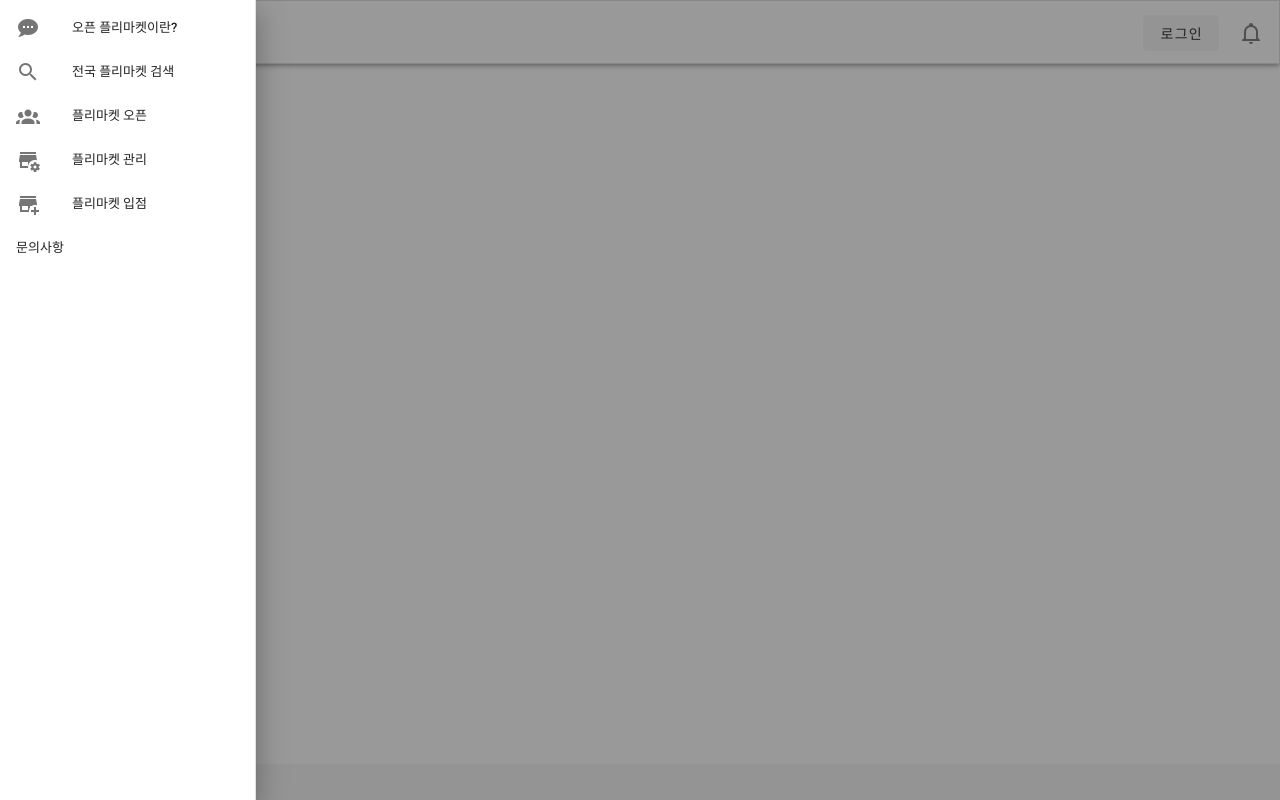
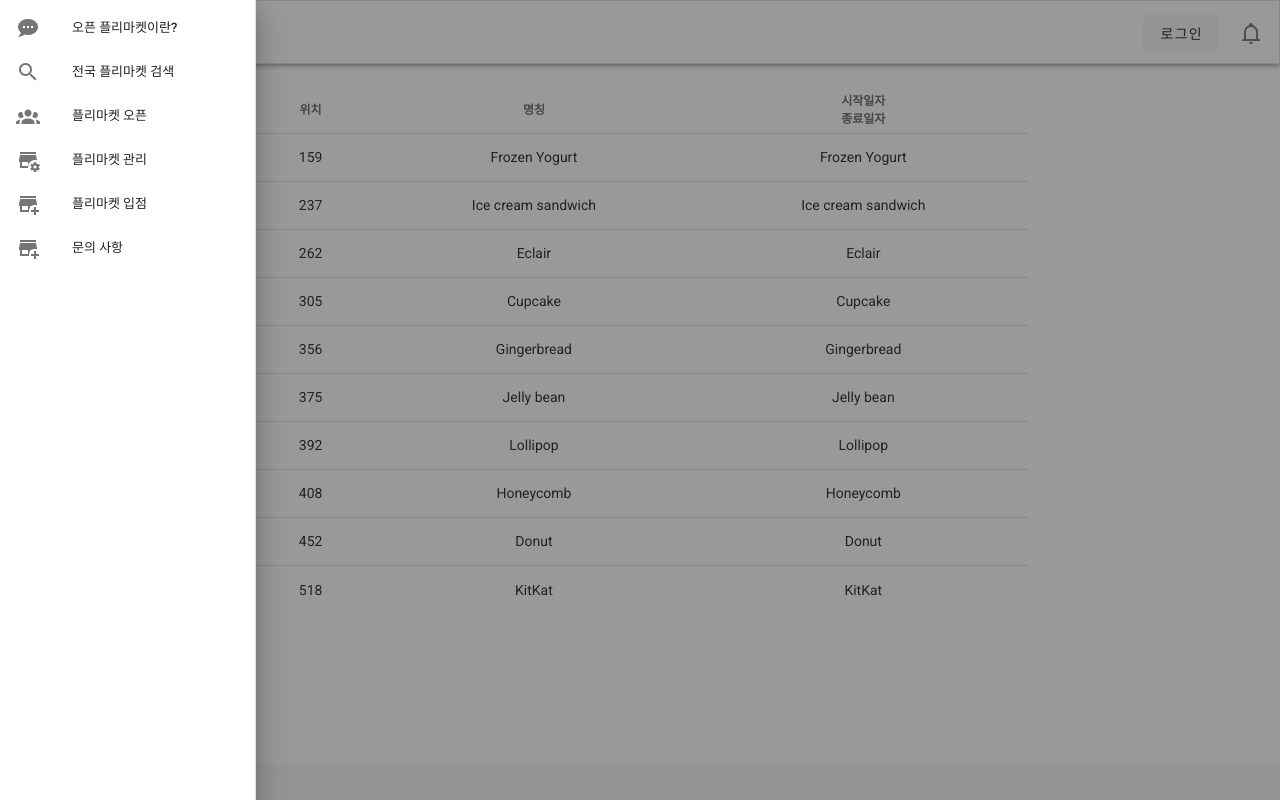
Before and after one commit to KimSeangHa/open-flea-market, a Vue app: page /searchMarket in a window 1280 px wide. Both pictures are taken after a click on the button 29 px from the left and 33 px from the top of the page. Built offline with nearby package versions, Linux system fonts and the light colour scheme.

Commit message:
404 notFound Page making and etc..

```diff
--- a/src/App.vue
+++ b/src/App.vue
@@ -48,9 +48,9 @@
       >
         <v-list-item-group
           v-model="group"
-          active-class="deep-purple--text text--accent-4"
+          active-class="deep-purple--text text--accent-4 font-weight-bold"
         >
-          <v-list-item>
+          <v-list-item id="list-menu-1" @click="menuSelected(1)">
             <v-list-item-icon>
                <v-icon>mdi-chat-processing</v-icon>
             </v-list-item-icon>
@@ -59,7 +59,7 @@
             </v-list-item-content>
           </v-list-item>
 
-          <v-list-item>
+          <v-list-item @click="menuSelected(2)">
             <v-list-item-icon>
                <v-icon>mdi-magnify</v-icon>
             </v-list-item-icon>
@@ -68,7 +68,7 @@
             </v-list-item-content>
           </v-list-item>
 
-           <v-list-item>
+           <v-list-item @click="menuSelected(3)">
             <v-list-item-icon>
                <v-icon>mdi-account-group</v-icon>
             </v-list-item-icon>
@@ -77,7 +77,7 @@
             </v-list-item-content>
           </v-list-item>
 
-           <v-list-item>
+           <v-list-item @click="menuSelected(4)">
             <v-list-item-icon>
                <v-icon>mdi-store-cog</v-icon>
             </v-list-item-icon>
@@ -86,7 +86,7 @@
             </v-list-item-content>
           </v-list-item>
 
-          <v-list-item>
+          <v-list-item @click="menuSelected(5)">
             <v-list-item-icon>
                <v-icon>mdi-store-plus</v-icon>
             </v-list-item-icon>
@@ -95,8 +95,13 @@
             </v-list-item-content>
           </v-list-item>
 
-          <v-list-item>
-            <v-list-item-title>문의사항</v-list-item-title>
+          <v-list-item @click="menuSelected(6)">
+            <v-list-item-icon>
+               <v-icon>mdi-store-plus</v-icon>
+            </v-list-item-icon>
+            <v-list-item-content>
+              <v-list-item-title>문의 사항</v-list-item-title>
+            </v-list-item-content>
           </v-list-item>
         </v-list-item-group>
       </v-list>
@@ -149,14 +154,26 @@ export default {
     group: null
   }),
 
+  methods: {
+    menuSelected(menuNumber) {
+      this.$store.commit("common/setMenuNumber", menuNumber);
+    }
+  },
+
+  mounted() {
+    document.getElementById("list-menu-1")
+
+  },
   watch: {
     group () {
       this.drawer = false
     },
   },
+
   computed: {
     ...mapState({
       mainSearchBar: state => state.common.mainSearchBar,
+      menuNumber: state => state.menuNumber
     }),
   }
 };
--- a/src/components/account/loginForm.vue
+++ b/src/components/account/loginForm.vue
@@ -39,9 +39,12 @@ export default {
     mounted() {
         // kakao init
         window.Kakao.init(this.client_id)
+
     },
     methods: {
         kakaoLogin() {
+            const self = this;
+
              // javascript Key
             if (window.Kakao.Auth.getAccessToken()) {
                 window.Kakao.API.request({
@@ -90,6 +93,8 @@ export default {
                                             // 1-1. DB에 email이 존재할 경우 jwt token 값 저장
                                                 // 저장 후 main 페이지로 이동
                                             // 1-2. DB에 email이 없을 경우 registerForm으로 이동
+
+                                        self.$router.push("register")
                                     },
                                     fail: function (error) {
                                         console.log("login Error");
--- a/src/components/account/registerForm.vue
+++ b/src/components/account/registerForm.vue
@@ -35,8 +35,8 @@
             ></v-checkbox>
 
             <v-btn
-                color="success"
-                class="mr-4"
+                color="#6200ea"
+                class="mr-4 register-btn"
                 @click="registerProcess()"
             >
                 회원가입
@@ -102,4 +102,9 @@ export default {
     max-width: 30rem;
 }
 
+.register-btn {
+    color: #fff !important;
+    opacity: 0.6;
+    background-color: #ece0fc;
+}
 </style>
--- a/src/router/index.js
+++ b/src/router/index.js
@@ -29,13 +29,24 @@ const routes = [
   //------- 회원가입
   {
     path: '/register',
-    name: 'register',
+    name: 'Register',
     component: function () {
       return import('../views/account/register.vue')
     }
   },
+  // ------- 마켓 조회
+  {
+    path: "/searchMarket",
+    name: "SearchMarket",
+    component: () => import("../views/market/searchMarket.vue")
+  },
 
-
+  // ------- 404 NotFound Page Error Handle
+  {
+    path: "*",
+    name: "NotFound",
+    component: () => import("../views/error/notFound.vue")
+  }
 ]
 
 const router = new VueRouter({
--- a/src/store/modules/common.js
+++ b/src/store/modules/common.js
@@ -2,7 +2,8 @@ const common = {
     namespaced: true,
     state: {
         device: "",
-        mainSearchBar: true // main Search Bar 표시 유무
+        mainSearchBar: true, // main Search Bar 표시 유무
+        menuNumber: 1 // menu Select Number
     },
     getters: {
         GET_DEVICE: state => state.device
@@ -10,6 +11,9 @@ const common = {
     mutations: {
         setMainSearchBar(state, payload) {
             state.mainSearchBar = payload
+        },
+        setMenuNumber(state, payload) {
+            state.menuNumber = payload
         }
     }
 };
--- /dev/null
+++ b/src/views/error/notFound.vue
@@ -0,0 +1,42 @@
+<template>
+  <div class="NotFound justify-center text-center main-container margin-0-auto" style="padding-top: 30px;">
+    <v-container>
+      <v-layout row wrap>
+        <v-flex xs12>
+          <v-card height="400" color="transparent" flat>
+            <div class="display-3 mt-5">Page not found.</div>
+            <div class="grey--text lighten-5" style="margin-top: 10px;">
+              해당 페이지는 존재하지 않습니다.
+            </div>
+            <div class="paragraph-text mt-2">
+              <br />
+              <v-btn
+                depressed
+                class="ma-2"
+              >
+                  <div>
+                    <router-link to='/main' style="text-decoration: none; color: inherit;">메인으로 이동</router-link>
+                  </div>
+              </v-btn>
+            </div>
+          </v-card>
+        </v-flex>
+      </v-layout>
+    </v-container>
+  </div>
+</template>
+
+<script>
+export default {
+  name: 'NotFound'
+}
+
+</script>
+
+<style>
+  @import "../../assets/css/common.css";
+  .paragraph-text {
+    font-size: 18px;
+  }
+
+</style>
--- /dev/null
+++ b/src/views/market/searchMarket.vue
@@ -0,0 +1,89 @@
+<template>
+    <v-container class="justify-center text-center main-container">
+        <v-simple-table height="auto">
+            <template v-slot:default>
+                <thead>
+                <tr>
+                    <th class="text-center">
+                        위치
+                    </th>
+                    <th class="text-center">
+                        명칭
+                    </th>
+                    <th class="text-center">
+                        시작일자<br/>
+                        종료일자
+                    </th>
+                </tr>
+                </thead>
+                <tbody>
+                <tr
+                    v-for="item in desserts"
+                    :key="item.name"
+                >
+                    <td>{{ item.calories }}</td>
+                    <td>{{ item.name }}</td>
+                    <td>{{ item.name }}</td>
+                </tr>
+                </tbody>
+            </template>
+        </v-simple-table>
+  </v-container>
+</template>
+
+
+<script>
+
+export default {
+    name: 'App',
+
+    data: () => ({
+        desserts: [
+          {
+            name: 'Frozen Yogurt',
+            calories: 159,
+          },
+          {
+            name: 'Ice cream sandwich',
+            calories: 237,
+          },
+          {
+            name: 'Eclair',
+            calories: 262,
+          },
+          {
+            name: 'Cupcake',
+            calories: 305,
+          },
+          {
+            name: 'Gingerbread',
+            calories: 356,
+          },
+          {
+            name: 'Jelly bean',
+            calories: 375,
+          },
+          {
+            name: 'Lollipop',
+            calories: 392,
+          },
+          {
+            name: 'Honeycomb',
+            calories: 408,
+          },
+          {
+            name: 'Donut',
+            calories: 452,
+          },
+          {
+            name: 'KitKat',
+            calories: 518,
+          },
+        ]
+    }),
+}
+</script>
+
+<style>
+@import "../../assets/css/common.css";
+</style>
```
Also changed, not shown: src/views/market/adminMarket.vue (added), src/views/market/openMarket.vue (added), src/views/market/registerMarket.vue (added).
